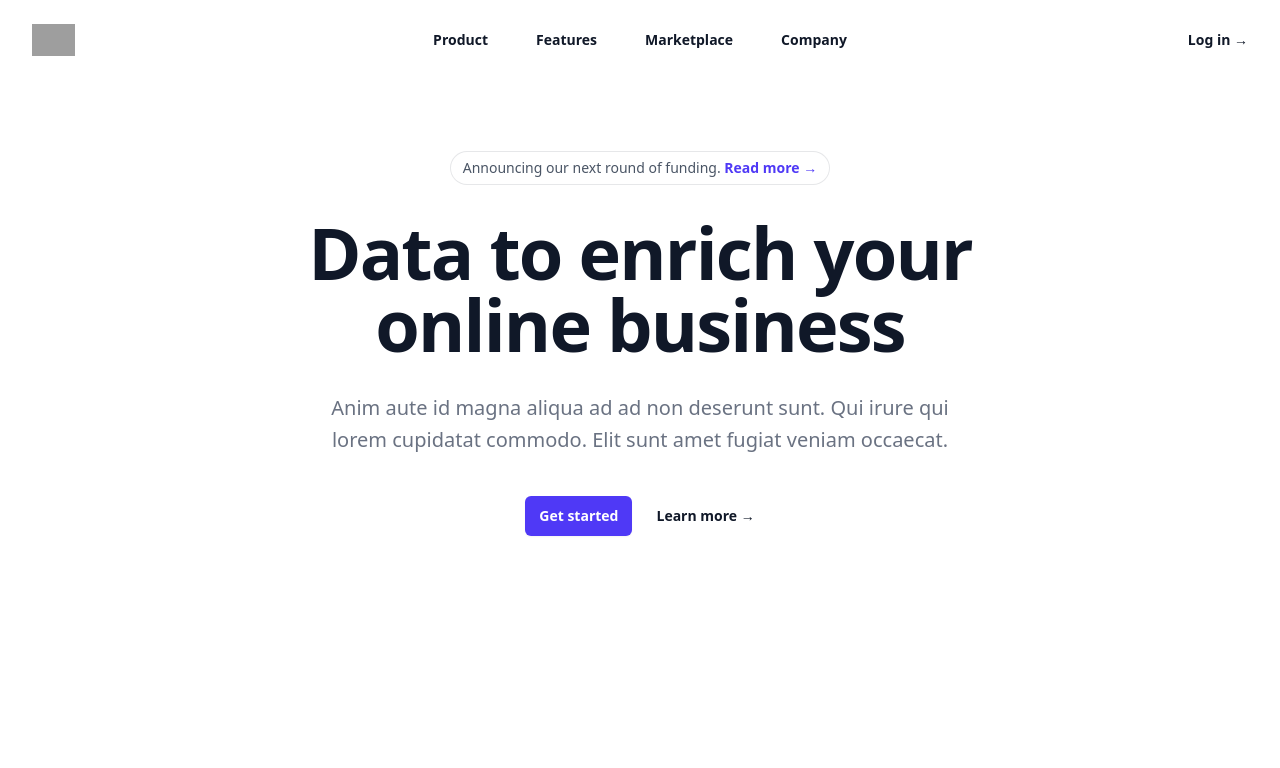
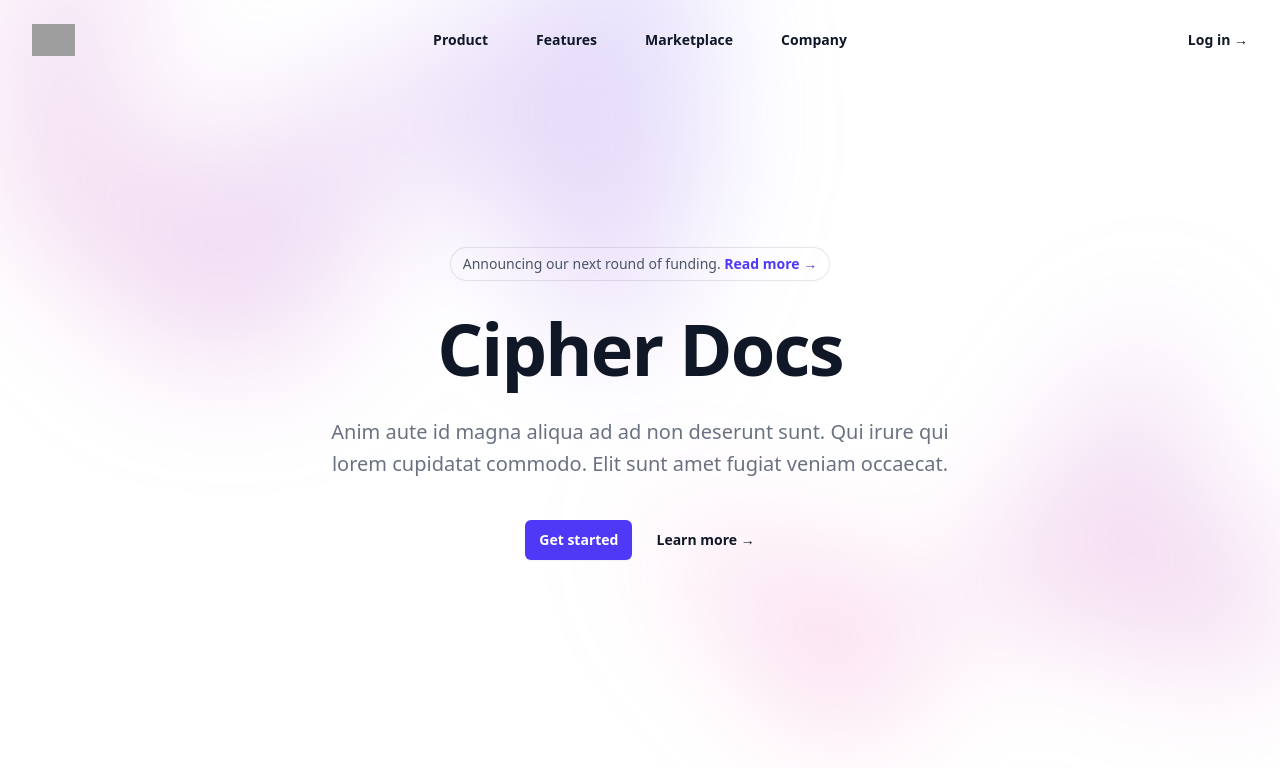
Before and after one commit to sajidahamed-git/cipherDocs-frontend, a React (Vite) app: page / in a window 1280 px wide. Shown: the top 768 px of the page. Built offline with nearby package versions, Linux system fonts and the light colour scheme; grey boxes are pictures that could not be loaded.

Commit message:
refactor: update dev script and remove unused CSS file; enhance Example component layout

```diff
--- a/package.json
+++ b/package.json
@@ -4,7 +4,7 @@
   "version": "0.0.0",
   "type": "module",
   "scripts": {
-    "dev": "vite",
+    "dev": "vite --host",
     "build": "tsc -b && vite build",
     "lint": "eslint .",
     "preview": "vite preview"
--- a/src/App.css
+++ /dev/null
@@ -1,15 +0,0 @@
-#root {
-  height: 100%;
-}
-
-
-
-
-
-.card {
-  padding: 2em;
- }
-
-.read-the-docs {
-  color: #888;
-}
--- a/src/App.tsx
+++ b/src/App.tsx
@@ -1,5 +1,7 @@
 import { useState } from "react";
-import "./App.css";
+// import "./App.css";
+
+import "./index.css"
 
 function App() {
   const [count, setCount] = useState(0);
--- a/src/Example.tsx
+++ b/src/Example.tsx
@@ -1,18 +1,129 @@
 "use client";
 
+import { useState } from "react";
+import { Dialog, DialogPanel } from "@headlessui/react";
+import { Bars3Icon, XMarkIcon } from "@heroicons/react/24/outline";
 
-import Header from "./components/Header";
-
+const navigation = [
+  { name: "Product", href: "#" },
+  { name: "Features", href: "#" },
+  { name: "Marketplace", href: "#" },
+  { name: "Company", href: "#" },
+];
 
 export default function Example() {
+  const [mobileMenuOpen, setMobileMenuOpen] = useState(false);
 
   return (
-    <div className="bg-white h-full">
-      <Header />
+    <div className="bg-white">
+      <header className="absolute inset-x-0 top-0 z-50">
+        <nav
+          aria-label="Global"
+          className="flex items-center justify-between p-6 lg:px-8"
+        >
+          <div className="flex lg:flex-1">
+            <a href="#" className="-m-1.5 p-1.5">
+              <span className="sr-only">Your Company</span>
+              <img
+                alt=""
+                src="https://tailwindcss.com/plus-assets/img/logos/mark.svg?color=indigo&shade=600"
+                className="h-8 w-auto"
+              />
+            </a>
+          </div>
+          <div className="flex lg:hidden">
+            <button
+              type="button"
+              onClick={() => setMobileMenuOpen(true)}
+              className="-m-2.5 inline-flex items-center justify-center rounded-md p-2.5 text-gray-700"
+            >
+              <span className="sr-only">Open main menu</span>
+              <Bars3Icon aria-hidden="true" className="size-6" />
+            </button>
+          </div>
+          <div className="hidden lg:flex lg:gap-x-12">
+            {navigation.map((item) => (
+              <a
+                key={item.name}
+                href={item.href}
+                className="text-sm/6 font-semibold text-gray-900"
+              >
+                {item.name}
+              </a>
+            ))}
+          </div>
+          <div className="hidden lg:flex lg:flex-1 lg:justify-end">
+            <a href="#" className="text-sm/6 font-semibold text-gray-900">
+              Log in <span aria-hidden="true">&rarr;</span>
+            </a>
+          </div>
+        </nav>
+        <Dialog
+          open={mobileMenuOpen}
+          onClose={setMobileMenuOpen}
+          className="lg:hidden"
+        >
+          <div className="fixed inset-0 z-50" />
+          <DialogPanel className="fixed inset-y-0 right-0 z-50 w-full overflow-y-auto bg-white p-6 sm:max-w-sm sm:ring-1 sm:ring-gray-900/10">
+            <div className="flex items-center justify-between">
+              <a href="#" className="-m-1.5 p-1.5">
+                <span className="sr-only">Your Company</span>
+                <img
+                  alt=""
+                  src="https://tailwindcss.com/plus-assets/img/logos/mark.svg?color=indigo&shade=600"
+                  className="h-8 w-auto"
+                />
+              </a>
+              <button
+                type="button"
+                onClick={() => setMobileMenuOpen(false)}
+                className="-m-2.5 rounded-md p-2.5 text-gray-700"
+              >
+                <span className="sr-only">Close menu</span>
+                <XMarkIcon aria-hidden="true" className="size-6" />
+              </button>
+            </div>
+            <div className="mt-6 flow-root">
+              <div className="-my-6 divide-y divide-gray-500/10">
+                <div className="space-y-2 py-6">
+                  {navigation.map((item) => (
+                    <a
+                      key={item.name}
+                      href={item.href}
+                      className="-mx-3 block rounded-lg px-3 py-2 text-base/7 font-semibold text-gray-900 hover:bg-gray-50"
+                    >
+                      {item.name}
+                    </a>
+                  ))}
+                </div>
+                <div className="py-6">
+                  <a
+                    href="#"
+                    className="-mx-3 block rounded-lg px-3 py-2.5 text-base/7 font-semibold text-gray-900 hover:bg-gray-50"
+                  >
+                    Log in
+                  </a>
+                </div>
+              </div>
+            </div>
+          </DialogPanel>
+        </Dialog>
+      </header>
 
-      <div className="flex flex-col  px-6 pt-14 lg:px-8">
-
-        <div className="mx-auto max-w-2xl py-32 sm:py-48 lg:py-24">
+      <div className="relative isolate px-6 pt-14 lg:px-8">
+        <div
+          aria-hidden="true"
+          className="topblur absolute inset-x-0 -top-40 -z-10 transform-gpu overflow-hidden blur-3xl sm:-top-80"
+        >
+          <div
+            style={{
+              clipPath:
+                "polygon(74.1% 44.1%, 100% 61.6%, 97.5% 26.9%, 85.5% 0.1%, 80.7% 2%, 72.5% 32.5%, 60.2% 62.4%, 52.4% 68.1%, 47.5% 58.3%, 45.2% 34.5%, 27.5% 76.7%, 0.1% 64.9%, 17.9% 100%, 27.6% 76.8%, 76.1% 97.7%, 74.1% 44.1%)",
+            }}
+            className="relative left-[calc(50%-11rem)] aspect-1155/678 w-144.5 -translate-x-1/2 rotate-30 bg-linear-to-tr from-[#ff80b5] to-[#9089fc] opacity-30 sm:left-[calc(50%-30rem)] sm:w-288.75"
+          />
+        </div>
+        <div className=" main mx-auto max-w-2xl  py-24 lg:py-24 xl:py-48">
           <div className="hidden sm:mb-8 sm:flex sm:justify-center">
             <div className="relative rounded-full px-3 py-1 text-sm/6 text-gray-600 ring-1 ring-gray-900/10 hover:ring-gray-900/20">
               Announcing our next round of funding.{" "}
@@ -24,7 +135,7 @@
           </div>
           <div className="text-center">
             <h1 className="text-5xl font-semibold tracking-tight text-balance text-gray-900 sm:text-7xl">
-              Data to enrich your online business
+              Cipher Docs
             </h1>
             <p className="mt-8 text-lg font-medium text-pretty text-gray-500 sm:text-xl/8">
               Anim aute id magna aliqua ad ad non deserunt sunt. Qui irure qui
@@ -43,7 +154,18 @@
             </div>
           </div>
         </div>
-
+        <div
+          aria-hidden="true"
+          className="bottomblur absolute inset-x-0 top-[calc(100%-12rem)] lg:top-[calc(100%-42rem)]  -z-10 transform-gpu overflow-hidden blur-3xl"
+        >
+          <div
+            style={{
+              clipPath:
+                "polygon(74.1% 44.1%, 100% 61.6%, 97.5% 26.9%, 85.5% 0.1%, 80.7% 2%, 72.5% 32.5%, 60.2% 62.4%, 52.4% 68.1%, 47.5% 58.3%, 45.2% 34.5%, 27.5% 76.7%, 0.1% 64.9%, 17.9% 100%, 27.6% 76.8%, 76.1% 97.7%, 74.1% 44.1%)",
+            }}
+            className="relative left-[calc(50%+3rem)] aspect-1155/678 w-144.5 -translate-x-1/2 bg-linear-to-tr from-[#ff80b5] to-[#9089fc] opacity-30 sm:left-[calc(50%+36rem)] sm:w-288.75"
+          />
+        </div>
       </div>
     </div>
   );
--- a/src/index.css
+++ b/src/index.css
@@ -1,23 +1,9 @@
 @import "tailwindcss";
 
-:root {
-  font-family: system-ui, Avenir, Helvetica, Arial, sans-serif;
-  line-height: 1.5;
-  font-weight: 400;
+
+
+
+html, body, #root {
   height: 100%;
-  color-scheme: light dark;
-  color: rgba(255, 255, 255, 0.87);
-  background-color: #242424;
+  min-height: 100%;
 }
-
-body {
-  height: 100%;
-  font-synthesis: none;
-  text-rendering: optimizeLegibility;
-  -webkit-font-smoothing: antialiased;
-  -moz-osx-font-smoothing: grayscale;
-}
-
-html {
-  height:100%;
-}
```
